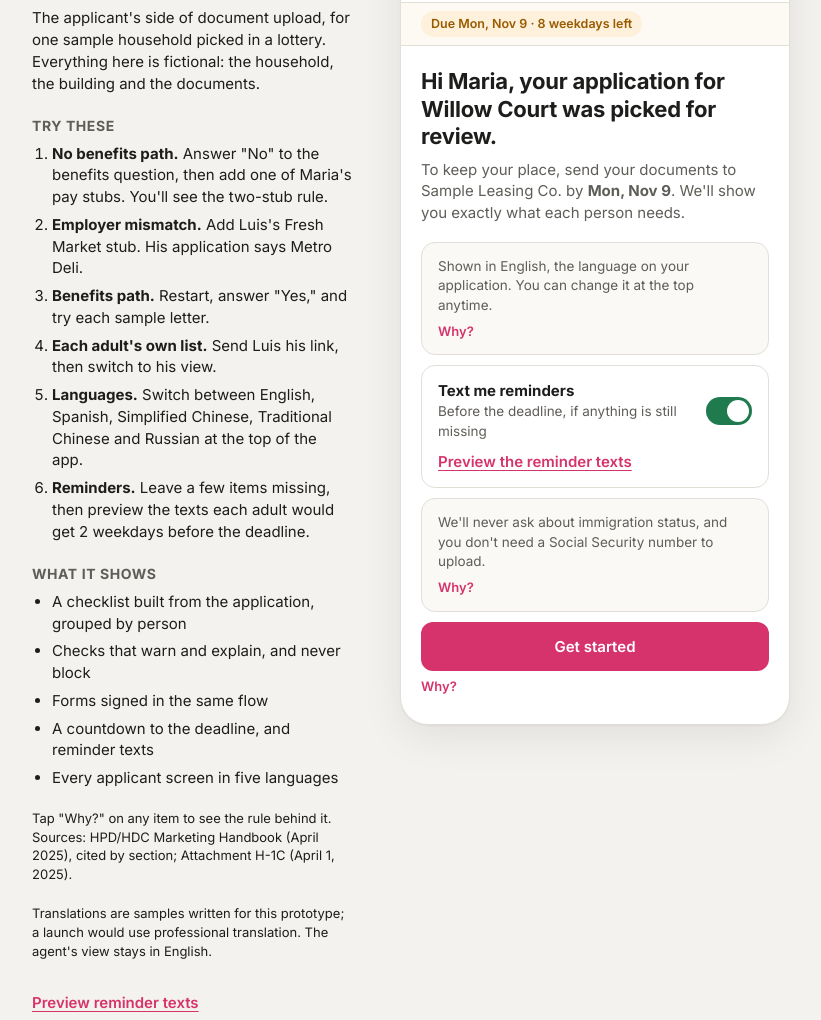
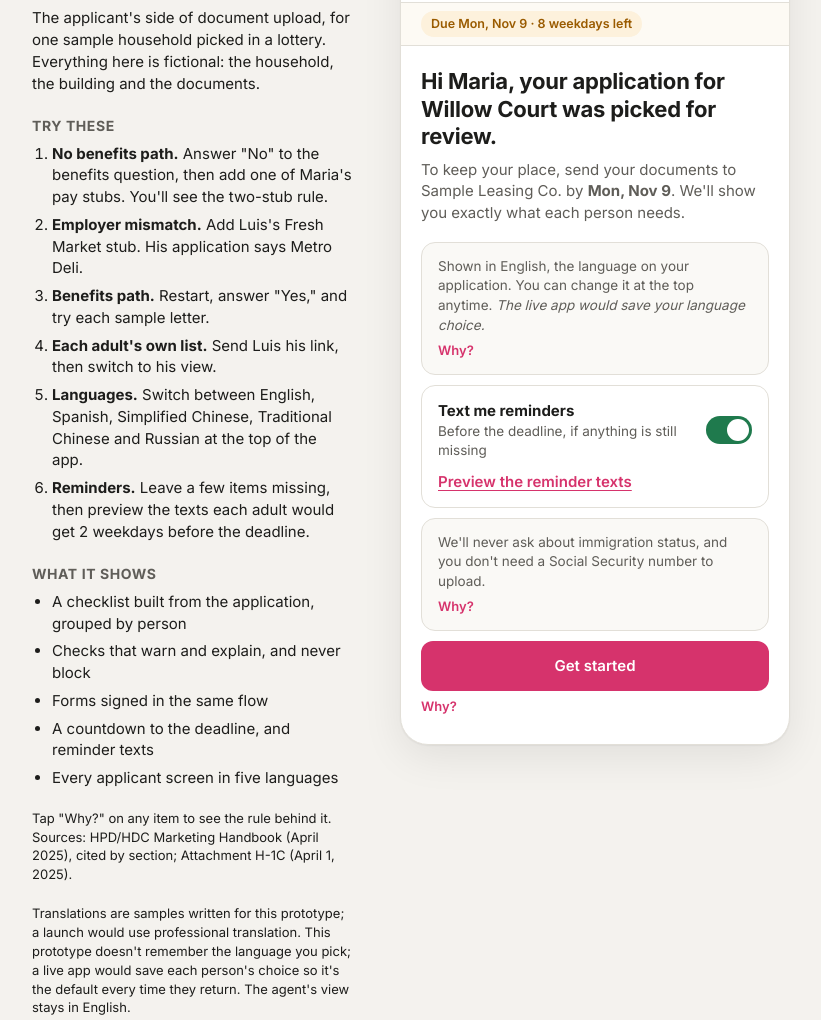
Before and after one commit to dylancliang/docready, a plain HTML site: page index.html in a window 1280 px wide. Shown: the part 111-1131 px from the top of the page, without its empty margins (229-1050 px from the left). Drawn offline with Linux system fonts and the light colour scheme.

Commit message:
Note that a live app would save each person's language choice
Co-Authored-By: Claude Opus 5.5 <noreply@anthropic.com>
Claude-Session: https://claude.ai/code/session_01UK1FK8o3BhzQi9pa6TBjhw

```diff
--- a/app.js
+++ b/app.js
@@ -195,7 +195,7 @@ const screens = {
     return `${bar()}<div class="screen">
       <h2>${t('welcomeH', { b: BUILDING })}</h2>
       <p class="lead">${t('welcomeLead', { a: AGENT, date: `<b>${DUE()}</b>` })}</p>
-      <div class="card soft"><div class="muted">${t('langNote')}${S.lang !== 'en' ? ` <i>${t('sampleTr')}</i>` : ''}</div>
+      <div class="card soft"><div class="muted">${t('langNote')} <i>${t('sampleTr')}</i></div>
       ${why(t('langWhy'), 'Handbook 4-3.C.3')}</div>
       <div class="card"><div class="toggle"><div><b>${t('remTitle')}</b><div class="muted">${t('remSub')}</div></div>
         <button type="button" class="switch" role="switch" aria-checked="${S.reminders}" aria-label="${t('remTitle')}" data-act="reminders"></button></div>
--- a/i18n.js
+++ b/i18n.js
@@ -27,7 +27,7 @@ const STR = {
   welcomeH: { en: 'Hi Maria, your application for {b} was picked for review.', es: 'Hola, Maria: su solicitud para {b} fue seleccionada para revisión.', 'zh-Hans': 'Maria，您好！您申请的 {b} 已被选中进入审核。', 'zh-Hant': 'Maria，您好！您申請的 {b} 已被選中進入審核。', ru: 'Здравствуйте, Maria! Ваша заявка на {b} выбрана для проверки.' },
   welcomeLead: { en: "To keep your place, send your documents to {a} by {date}. We'll show you exactly what each person needs.", es: 'Para conservar su lugar, envíe sus documentos a {a} antes del {date}. Le mostraremos exactamente lo que necesita cada persona.', 'zh-Hans': '为保留您的名额，请在 {date} 前将文件发送给 {a}。我们会告诉您每个人具体需要提供什么。', 'zh-Hant': '為保留您的名額，請在 {date} 前將文件傳送給 {a}。我們會告訴您每個人具體需要提供什麼。', ru: 'Чтобы сохранить своё место, отправьте документы в {a} до {date}. Мы покажем, что именно нужно от каждого члена семьи.' },
   langNote: { en: 'Shown in English, the language on your application. You can change it at the top anytime.', es: 'Se muestra en español. Puede cambiar el idioma arriba en cualquier momento.', 'zh-Hans': '以简体中文显示。您可以随时在顶部更改语言。', 'zh-Hant': '以繁體中文顯示。您可以隨時在頂部更改語言。', ru: 'Показано на русском языке. Язык можно сменить вверху в любое время.' },
-  sampleTr: { en: '', es: 'Traducción de ejemplo para este prototipo.', 'zh-Hans': '此原型的示例翻译。', 'zh-Hant': '此原型的範例翻譯。', ru: 'Пример перевода для прототипа.' },
+  sampleTr: { en: 'The live app would save your language choice.', es: 'Traducción de ejemplo para este prototipo. La app real guardaría el idioma que elija.', 'zh-Hans': '此原型的示例翻译。正式应用会保存您选择的语言。', 'zh-Hant': '此原型的範例翻譯。正式應用程式會儲存您選擇的語言。', ru: 'Пример перевода для прототипа. В настоящем приложении выбранный язык сохранится.' },
   langWhy: { en: 'All messages come in the language you chose when you applied.', es: 'Todos los mensajes llegan en el idioma que eligió al presentar su solicitud.', 'zh-Hans': '所有信息都会使用您申请时选择的语言。', 'zh-Hant': '所有訊息都會使用您申請時選擇的語言。', ru: 'Все сообщения приходят на языке, выбранном при подаче заявки.' },
   remTitle: { en: 'Text me reminders', es: 'Recibir recordatorios por mensaje de texto', 'zh-Hans': '短信提醒我', 'zh-Hant': '簡訊提醒我', ru: 'Присылать напоминания по SMS' },
   remSub: { en: 'Before the deadline, if anything is still missing', es: 'Antes de la fecha límite, si todavía falta algo', 'zh-Hans': '截止日期前，如仍有缺少的材料', 'zh-Hant': '截止日期前，如仍有缺少的文件', ru: 'До крайнего срока, если чего-то ещё не хватает' },
--- a/index.html
+++ b/index.html
@@ -34,7 +34,7 @@
       <li>Every applicant screen in five languages</li>
     </ul>
     <p class="small">Tap "Why?" on any item to see the rule behind it. Sources: HPD/HDC Marketing Handbook (April 2025), cited by section; Attachment H-1C (April 1, 2025).</p>
-    <p class="small">Translations are samples written for this prototype; a launch would use professional translation. The agent's view stays in English.</p>
+    <p class="small">Translations are samples written for this prototype; a launch would use professional translation. This prototype doesn't remember the language you pick; a live app would save each person's choice so it's the default every time they return. The agent's view stays in English.</p>
     <button type="button" class="link" id="preview-reminders">Preview reminder texts</button><br>
     <button type="button" class="link" id="restart">Restart the prototype</button>
   </aside>
```
Also changed, not shown: 1 other file.
